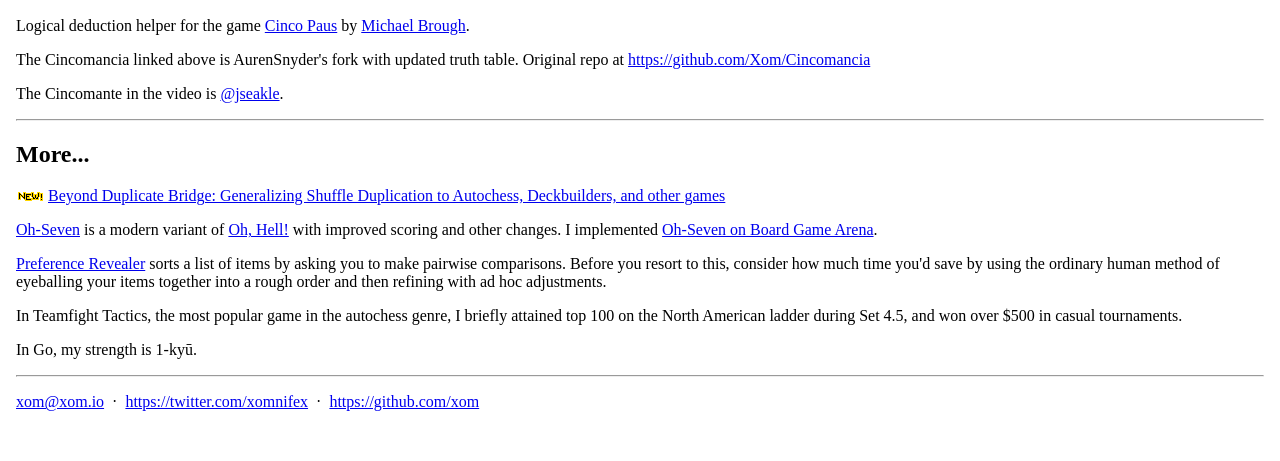
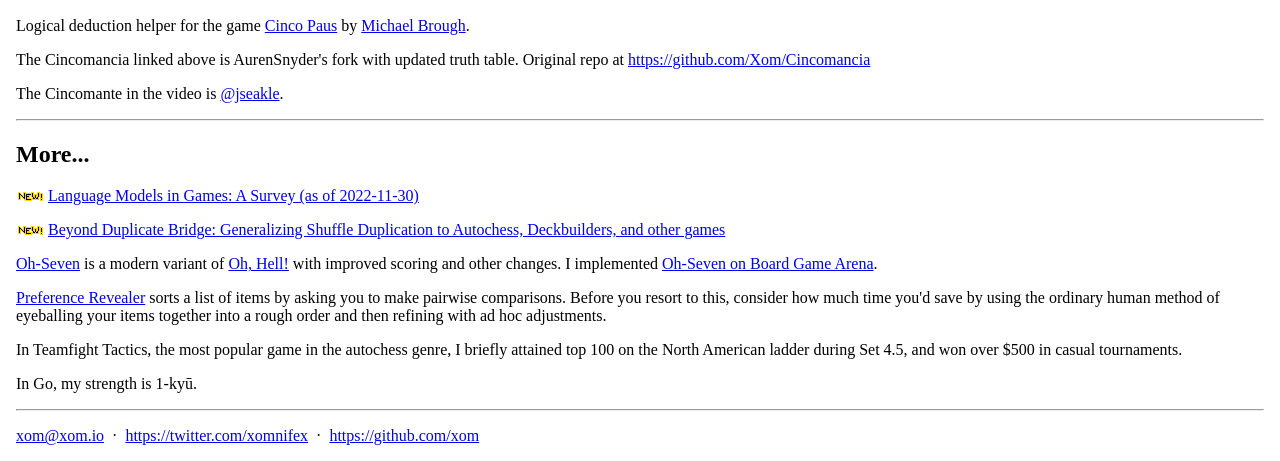
Before and after one commit to Xom/www.xom.io, a plain HTML site: page index.html in a window 1280 px wide. Shown: the part 1534-1995 px from the top of the page. Before the commit the page ends 1961 px from the top, so only its background shows below. Drawn offline with Linux system fonts and the light colour scheme.

Commit message:
link "Language Models in Games: A Survey (as of 2022-11-30)"

```diff
--- a/index.html
+++ b/index.html
@@ -37,6 +37,7 @@
 
 <hr id="more">
 <h2>More...</h2>
+<p><img src="img/new2.gif" style="vertical-align:text-top;padding-top:4px"> <a href="https://gist.github.com/Xom/82fe09798975c6832443149274d3ff7e">Language Models in Games: A Survey (as of 2022-11-30)</a></p>
 <p><img src="img/new2.gif" style="vertical-align:text-top;padding-top:4px"> <a href="https://gist.github.com/Xom/d836151a320d116936ea00203f70d46b">Beyond Duplicate Bridge: Generalizing Shuffle Duplication to Autochess, Deckbuilders, and other games</a></p>
 <p><a href="https://en.doc.boardgamearena.com/Gamehelpohseven">Oh-Seven</a> is a modern variant of <a href="https://en.wikipedia.org/wiki/Oh_Hell">Oh, Hell!</a> with improved scoring and other changes. I implemented <a href="https://en.boardgamearena.com/gamepanel?game=ohseven">Oh-Seven on Board Game Arena</a>.</p>
 <p><a href="https://xom.github.io/Preference-Revealer/preference.html">Preference Revealer</a> sorts a list of items by asking you to make pairwise comparisons. Before you resort to this, consider how much time you'd save by using the ordinary human method of eyeballing your items together into a rough order and then refining with ad hoc adjustments.</p>
```
